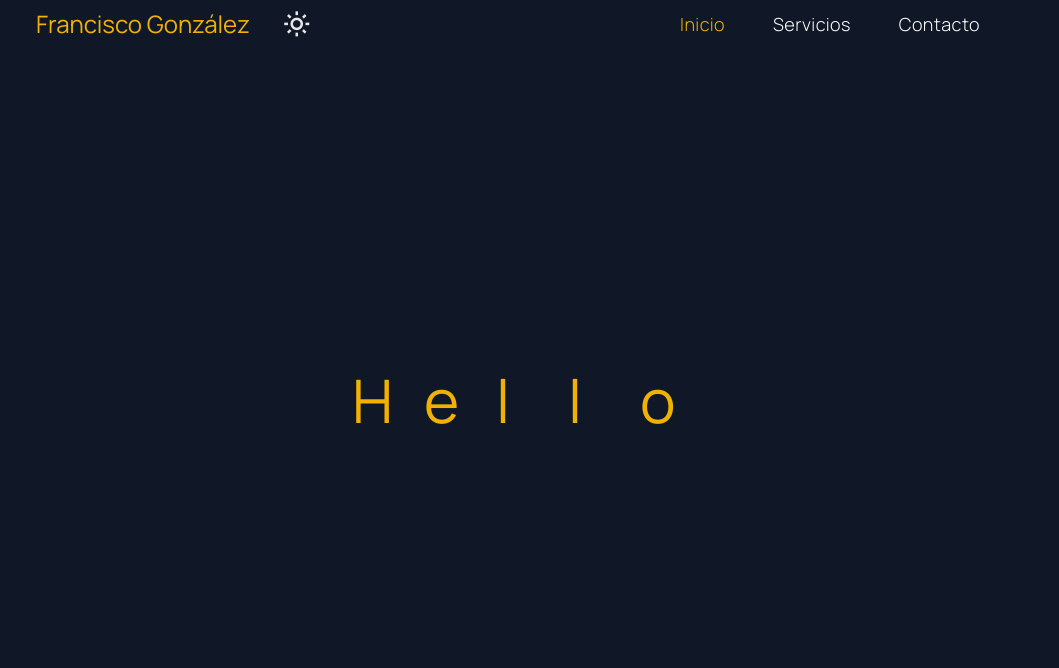
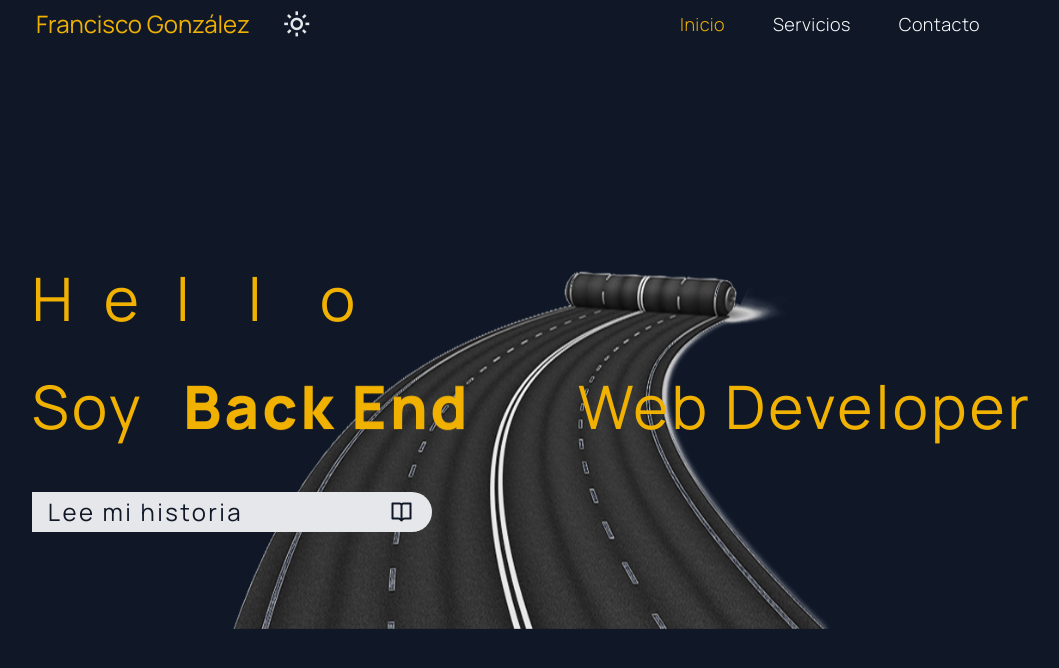
Before and after one commit to fgp4321/Portfolio, a React (Vite) app: page / in a window 1280 px wide. Shown: the top 668 px of the page, without its empty margins (108-1167 px from the left). Built offline with nearby package versions, Linux system fonts and the light colour scheme.

Commit message:
texto de biografia y animaciones en el titulo del home

```diff
--- a/src/components/Hero.jsx
+++ b/src/components/Hero.jsx
@@ -1,12 +1,27 @@
-import React from 'react'
+import React, { useEffect, useState } from 'react'
 import Navbar from './Navbar'
-import {letters} from '../data/index'
-import { useState } from 'react'
+import { letters, professionTexts } from '../data/index'
 
 const Hero = () => {
   const [hoveredLetter, setHoveredLetter] = useState(null)
+  const [currentText, setCurrentText] = useState(professionTexts[0])
+  const [isRotating, setIsRotating] = useState(false)
+  let currentIndex = 0
+
+  useEffect(() => {
+    const interval = setInterval(() => {
+      setIsRotating(true)
+      setTimeout(() => {
+        currentIndex = (currentIndex + 1) % professionTexts.length
+        setCurrentText(professionTexts[currentIndex])
+        setIsRotating(false)
+      }, 300)
+    }, 5000)
+
+    return () => clearInterval(interval)
+  }, [])
   return (
-    <div className='w-full h-screen flex flex-col justify-center items-center'>
+    <div className='w-full h-screen flex flex-col justify-center items-center isolate'>
       <Navbar />
       <div className='flex flex-col md:items-center items-start xl:gap-y-10 gap-y-3 xl:mb-0 md:mb-20 mb-0'>
         <h1 className='flex flex-col xl:space-y-8 md:space-y-4 space-y-2 xl:text-6xl md:text-4xl text-3xl md:font-normal font-bolder text-yellow-500'>
@@ -18,7 +33,14 @@ const Hero = () => {
               </span>
             ))}
           </span>
+          <span className='xl:text-6xl md:text-4xl text-2xl tracking-wider xl:py-4 py-2 overflow-hidden'>
+            Soy {' '} <span className={`inline-block xl:w-[380px] md:w-[240px] w-[160px] lg:ml-6 ml-2 font-extrabold transform origin-left transition-transform duration-300 ease-out ${isRotating ? 'rotate-[100deg]' : 'rotate-0'}`}>{currentText}</span>{' '}Web Developer
+          </span>
         </h1>
+        <button className='xl:w-[400px] md:w-[300px] w-[270px] bg-gray-200 md:py-1 py-0 md:px-4 px-2 xl:text-2xl md:text-xl text-base text-gray-900 tracking-widest rounded-r-4xl flex justify-between items-center md:mr-auto md:mx-0 mx-auto'>Lee mi historia <i className='bx bx-book-open'></i></button>
+        <div className='lg:w-[600px] md:w-[500px] w-[350px] absolute left-1/2 -translate-x-1/2 -z-10'>
+          <img src="images/road.png" alt="Road Image" className='w-full mx-auto' />
+        </div>
       </div>
     </div>
   )
--- a/src/data/index.js
+++ b/src/data/index.js
@@ -6,7 +6,7 @@ export const letters = [
   { char: 'o', img: 'images/person-img-5.jpg', rotate: '-rotate-15' },
 ]
 
-export const professionTexts = ['a Front End', 'a Back End', 'a Full Stack']
+export const professionTexts = ['Front End', 'Back End', 'Full Stack']
 
 export const socialIcons = [
   { icon: 'bx bxl-instagram-alt' },
@@ -15,36 +15,15 @@ export const socialIcons = [
   { icon: 'bx bxl-facebook-square' },
 ]
 
-export const aboutText = `Nick Brown is a dedicated full-stack web developer with a deep passion for building
-modern, high-performance web applications. With a strong foundation in both front-end
-and back-end development, he specializes in creating seamless digital experiences that
-combine functionality, efficiency, and aesthetics. His expertise spans across
-technologies such as HTML, CSS, JavaScript, React, and Node.js, allowing him to
-develop fully responsive, interactive, and scalable applications tailored to meet
-diverse client needs. From conceptualizing innovative ideas to implementing robust
-solutions, Nick takes a meticulous approach to every project he undertakes. He has a
-keen eye for UI/UX design, ensuring that every website or application he builds is not
-only visually appealing but also intuitive and user-friendly. His commitment to
-performance optimization allows him to deliver fast-loading websites with smooth
-navigation, ensuring a flawless experience across all devices and screen sizes. Nick's
-back-end skills complement his front-end expertise, enabling him to create secure and
-efficient server-side architectures using databases like MongoDB and MySQL. He is
-well-versed in API development, authentication, and data handling, which ensures that
-his applications operate seamlessly and securely. His ability to bridge the gap
-between design and functionality makes him a well-rounded developer capable of
-handling complex projects from start to finish. Beyond his technical skills, Nick is
-an enthusiastic learner who continuously explores emerging technologies and stays up
-to date with the latest industry trends. He is an active participant in the web
-development community, engaging in discussions, contributing to open-source projects,
-and sharing insights with fellow developers. His belief in continuous growth and
-innovation drives him to push boundaries and refine his skills with every project. For
-Nick, web development is more than just writing code—it's about creating meaningful
-digital experiences that leave a lasting impact. Whether he's designing a sleek
-landing page, developing a complex web application, or optimizing an existing
-platform, he approaches every challenge with dedication, creativity, and precision.
-His goal is to build solutions that not only meet client expectations but also elevate
-the standard of web development, ensuring that every project he works on stands out in
-the digital landscape.`
+export const aboutText = `Soy desarrollador web full stack, apasionado por construir soluciones útiles y eficientes desde la interfaz hasta el servidor. A lo largo de mi carrera he trabajado con frameworks frontend como Angular y React, creando interfaces modernas, dinámicas y pensadas para el usuario final.
+
+En el backend, domino Node.js y Java, con una mentalidad enfocada en arquitecturas limpias, escalabilidad y buenas prácticas. Desarrollo APIs RESTful, estructuro la lógica de negocio y diseño sistemas pensando tanto en el presente como en su evolución futura.
+
+Trabajo con bases de datos relacionales (MySQL) y NoSQL (MongoDB), optimizando consultas, diseñando estructuras sólidas y asegurando la integridad de los datos. También tengo experiencia con Elasticsearch, lo que me permite implementar búsquedas avanzadas, indexación eficiente y experiencias de navegación más inteligentes.
+
+Además, manejo Docker para virtualización de entornos y despliegue, permitiendo flujos de trabajo consistentes entre desarrollo y producción. Me gusta cuidar cada etapa del desarrollo: del código a la infraestructura.
+
+Pero más allá de las tecnologías, lo que me define es la curiosidad constante, el deseo de entender cómo funcionan las cosas y la búsqueda de soluciones limpias, sostenibles y útiles. Me involucro de lleno en cada proyecto, con el foco puesto en la calidad y la colaboración.`
 
 export const skillCards = [
   {
```
